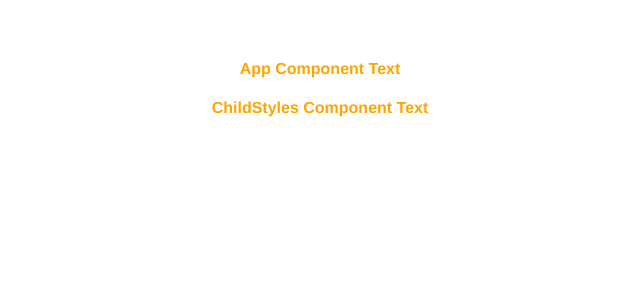
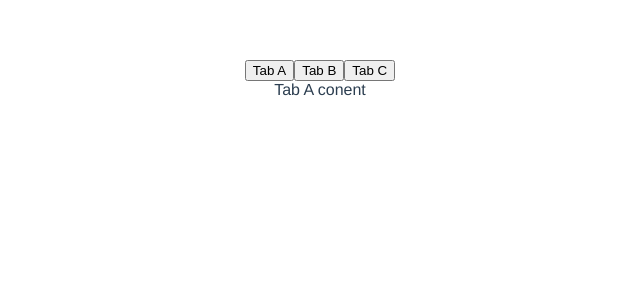
Before and after one commit to Omaralabdullah051/vue-components, a Vue app: page / in a window 1280 px wide. Shown: the top 300 px of the page, without its empty margins (320-960 px from the left). Built offline with nearby package versions, Linux system fonts and the light colour scheme.

Commit message:
conditionally mount in components in UI

```diff
--- a/src/App.vue
+++ b/src/App.vue
@@ -1,20 +1,27 @@
 <template>
-  <h4>App Component Text</h4>
-  <ChildStyles>
-    <h4>ChildStyles Component Text</h4>
-  </ChildStyles>
+  <button @click="activeTab = 'TabA'">Tab A</button>
+  <button @click="activeTab = 'TabB'">Tab B</button>
+  <button @click="activeTab = 'TabC'">Tab C</button>
+
+  <TabA v-if="activeTab === 'TabA'"/>
+  <TabB v-if="activeTab === 'TabB'"/>
+  <TabC v-if="activeTab === 'TabC'"/>
 </template>
 
 <script>
-import ChildStyles from "./components/ChildStyles.vue";
+import TabA from "./components/TabA.vue";
+import TabB from "./components/TabB.vue";
+import TabC from "./components/TabC.vue";
 export default {
   name: 'App',
   components: {
-   ChildStyles
+    TabA,
+    TabB,
+    TabC
   },
   data(){
     return {
-
+      activeTab: 'TabA'
     }
   },
   methods: {
--- /dev/null
+++ b/src/components/TabA.vue
@@ -0,0 +1,15 @@
+<template>
+    <div>
+        Tab A conent
+    </div>
+</template>
+
+<script>
+    export default {
+        name: 'TabA'
+    }
+</script>
+
+<style scoped>
+
+</style>
--- /dev/null
+++ b/src/components/TabB.vue
@@ -0,0 +1,15 @@
+<template>
+    <div>
+        Tab B conent
+    </div>
+</template>
+
+<script>
+    export default {
+        name: 'TabB'
+    }
+</script>
+
+<style scoped>
+
+</style>
--- /dev/null
+++ b/src/components/TabC.vue
@@ -0,0 +1,15 @@
+<template>
+    <div>
+        Tab C conent
+    </div>
+</template>
+
+<script>
+    export default {
+        name: 'TabC'
+    }
+</script>
+
+<style scoped>
+
+</style>
```
